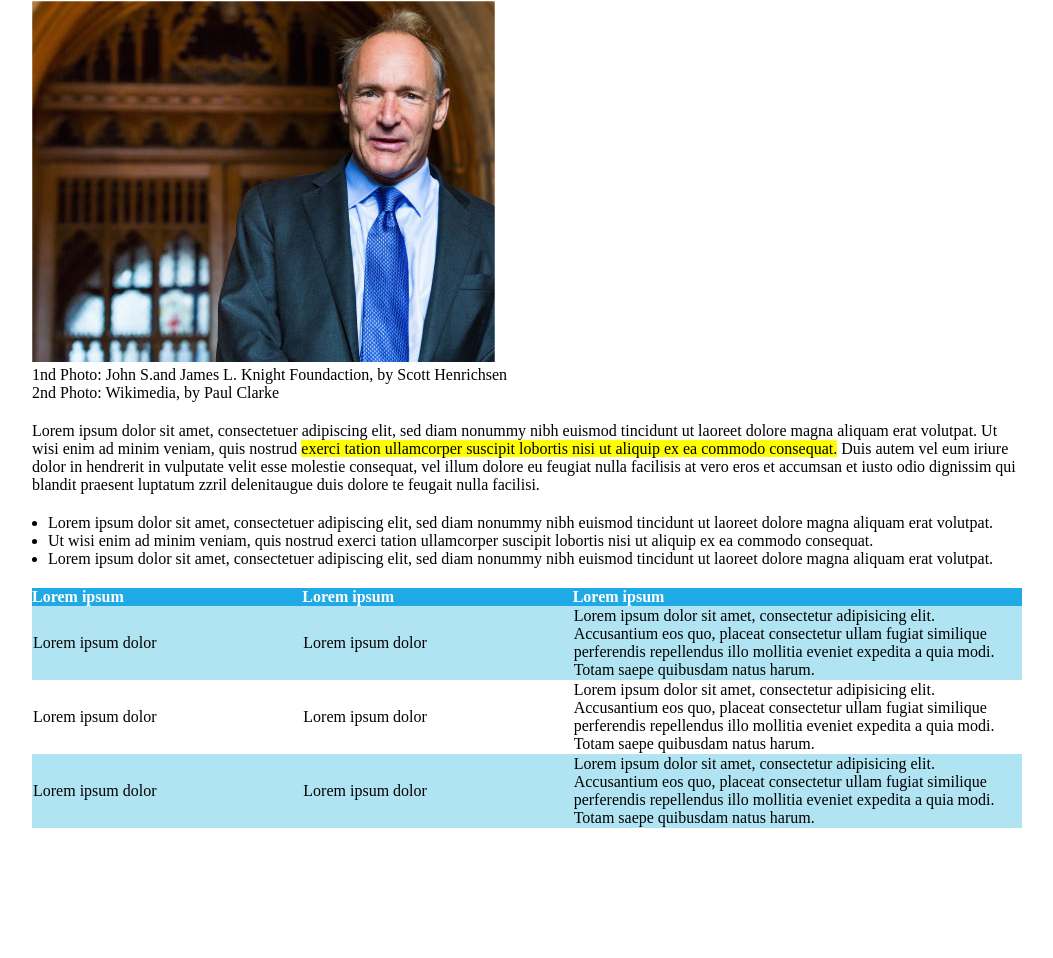
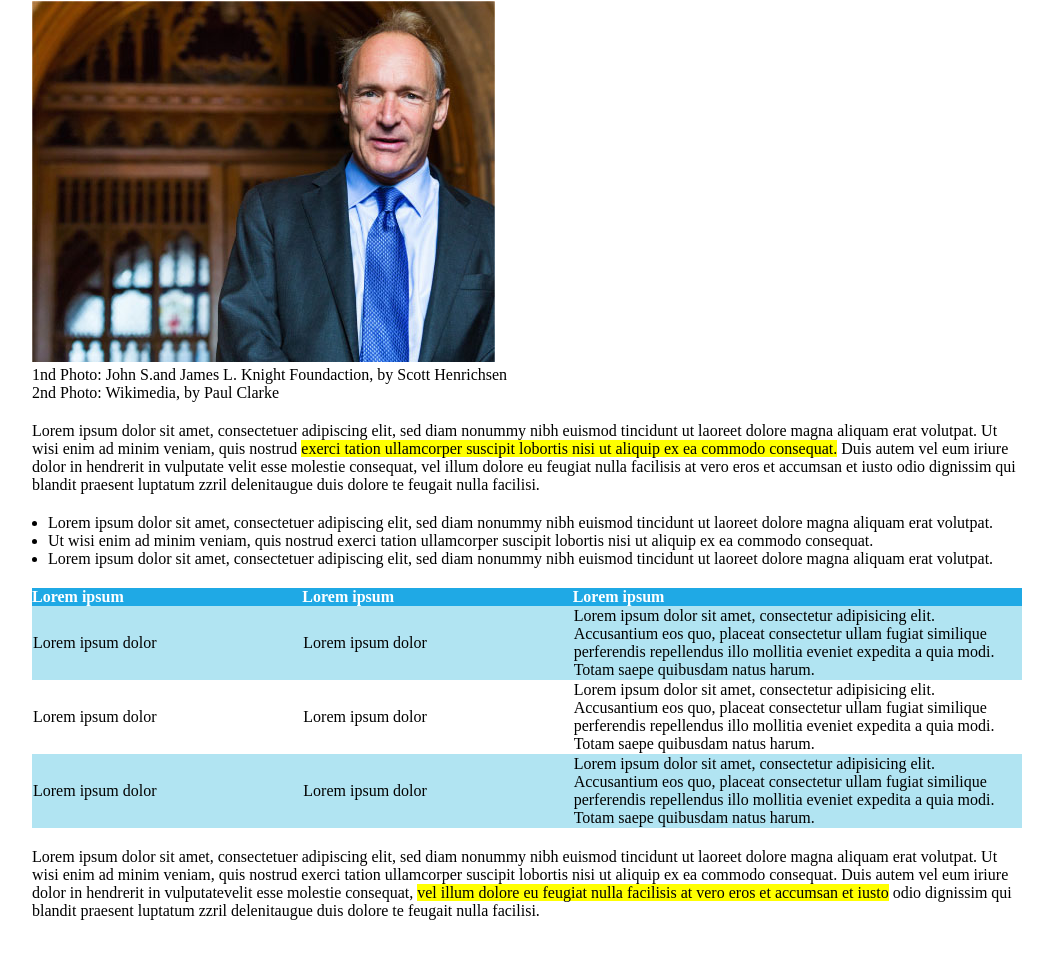
Before and after one commit to JuriPatacchiola/html-css-booleaner, a plain HTML site: page index.html in a window 1280 px wide. Shown: the part 777-1735 px from the top of the page, without its empty margins (58-1111 px from the left). Before the commit the page ends 1685 px from the top, so only its background shows below. Drawn offline with Linux system fonts and the light colour scheme.

Commit message:
add second container-text

```diff
--- a/index.html
+++ b/index.html
@@ -107,6 +107,17 @@
         </tbody>
       </table>
 
+     <div class="container-text">
+            <p class="tex-center">
+                Lorem ipsum dolor sit amet, consectetuer adipiscing elit,
+                 sed diam nonummy nibh euismod tincidunt ut laoreet dolore magna aliquam erat volutpat.
+                  Ut wisi enim ad minim veniam, quis nostrud exerci tation ullamcorper suscipit lobortis nisi ut aliquip
+                   ex ea commodo consequat. Duis autem vel eum iriure dolor in hendrerit in vulputatevelit esse molestie
+                    consequat, <span class="yelloy">vel illum dolore eu feugiat nulla facilisis at vero eros et accumsan et iusto</span>  odio dignissim qui
+                     blandit praesent luptatum zzril delenitaugue duis dolore te feugait nulla facilisi.
+            </p>
+        </div>
+
      </main>
 
      <footer>
```
